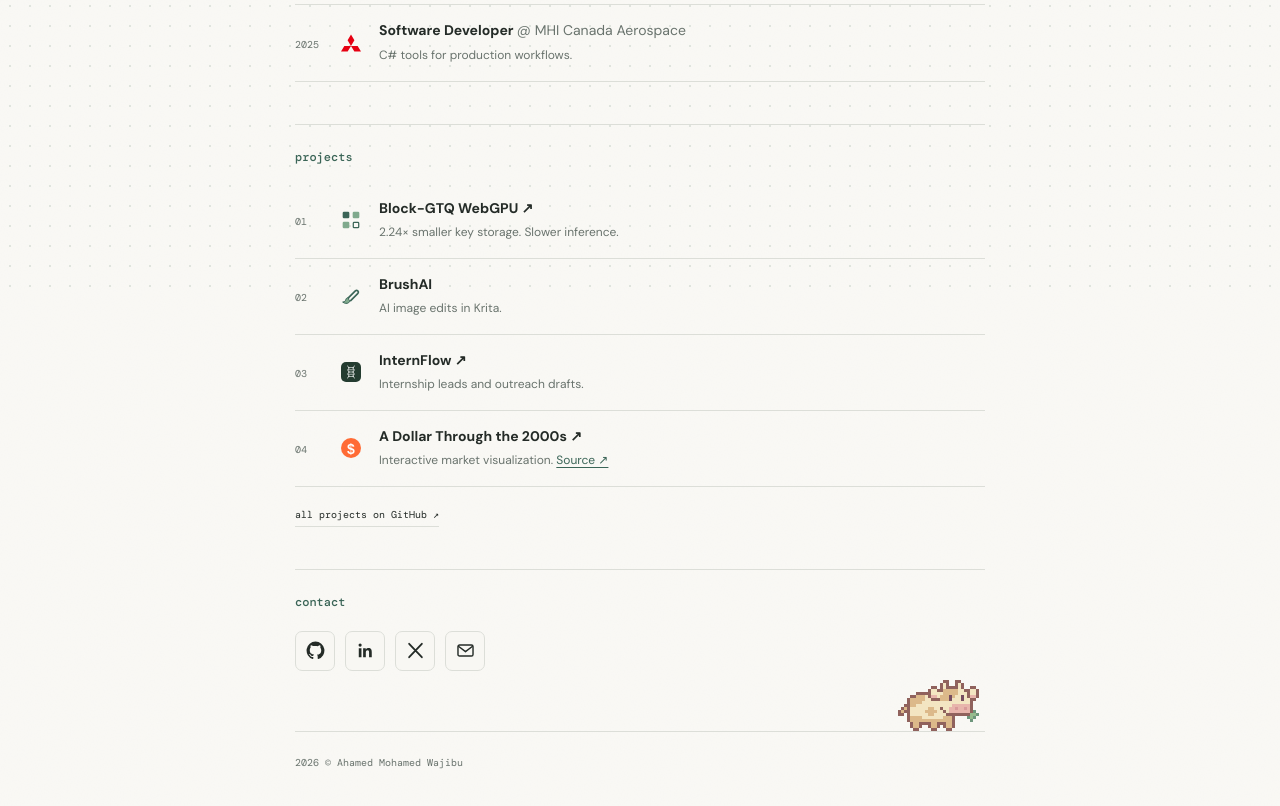
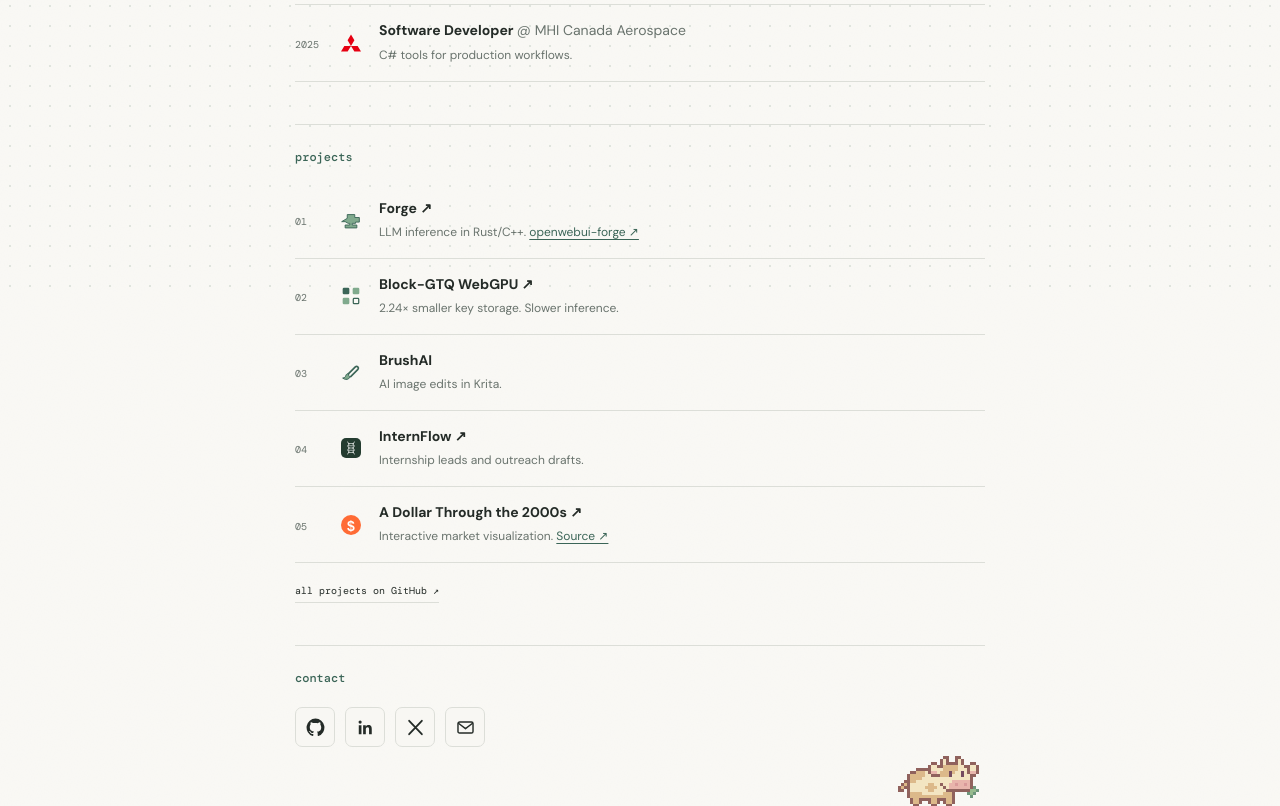
Before and after one commit to amw720386/Portfolio, a Flask app: page / in a window 1280 px wide. Shown: the part 504-1310 px from the top of the page. Before the commit the page ends 1273 px from the top, so only its background shows below. Run offline with Flask 3, Linux system fonts and the light colour scheme.

Commit message:
Forge added to projects section

```diff
--- a/app.py
+++ b/app.py
@@ -3,6 +3,7 @@ from flask import Flask, Response, abort, redirect, render_template, send_from_d
 app = Flask(__name__)
 
 PROJECT_DESTINATIONS = {
+    "forge": "https://github.com/amw720386/forge",
     "block-gtq-webgpu": "https://github.com/amw720386/block-gqt-webgpu",
     "brushai": "https://github.com/amw720386",
     "internflow": "https://github.com/amw720386/InternFlow",
--- a/templates/index.html
+++ b/templates/index.html
@@ -34,20 +34,24 @@
 
     <section class="section" id="projects" aria-labelledby="projects-title">
       <h2 class="section-heading" id="projects-title">projects</h2>
+      <div class="entry project" id="project-forge">
+        <span class="entry-meta"><span class="entry-date">01</span><img class="entry-icon entry-icon--tint" src="{{ url_for('static', filename='icons/forge.svg') }}" width="20" height="20" alt=""></span>
+        <div><h3><a href="{{ url_for('project', slug='forge') }}" target="_blank" rel="noopener noreferrer">Forge ↗</a></h3><p>LLM inference in Rust/C++. <a class="inline-link" href="https://github.com/amw720386/openwebui-forge" target="_blank" rel="noopener noreferrer">openwebui-forge ↗</a></p></div>
+      </div>
       <div class="entry project" id="project-block-gtq">
-        <span class="entry-meta"><span class="entry-date">01</span><img class="entry-icon entry-icon--tint" src="{{ url_for('static', filename='icons/block-gtq.svg') }}" width="20" height="20" alt=""></span>
+        <span class="entry-meta"><span class="entry-date">02</span><img class="entry-icon entry-icon--tint" src="{{ url_for('static', filename='icons/block-gtq.svg') }}" width="20" height="20" alt=""></span>
         <div><h3><a href="{{ url_for('project', slug='block-gtq-webgpu') }}" target="_blank" rel="noopener noreferrer">Block-GTQ WebGPU ↗</a></h3><p>2.24× smaller key storage. Slower inference.</p></div>
       </div>
       <div class="entry project" id="project-brushai">
-        <span class="entry-meta"><span class="entry-date">02</span><img class="entry-icon entry-icon--tint" src="{{ url_for('static', filename='icons/brushai.svg') }}" width="20" height="20" alt=""></span>
+        <span class="entry-meta"><span class="entry-date">03</span><img class="entry-icon entry-icon--tint" src="{{ url_for('static', filename='icons/brushai.svg') }}" width="20" height="20" alt=""></span>
         <div><h3>BrushAI</h3><p>AI image edits in Krita.</p></div>
       </div>
       <div class="entry project" id="project-internflow">
-        <span class="entry-meta"><span class="entry-date">03</span><img class="entry-icon entry-icon--internflow" src="{{ url_for('static', filename='icons/internflow.svg') }}" width="20" height="20" alt=""></span>
+        <span class="entry-meta"><span class="entry-date">04</span><img class="entry-icon entry-icon--internflow" src="{{ url_for('static', filename='icons/internflow.svg') }}" width="20" height="20" alt=""></span>
         <div><h3><a href="{{ url_for('project', slug='internflow') }}" target="_blank" rel="noopener noreferrer">InternFlow ↗</a></h3><p>Internship leads and outreach drafts.</p></div>
       </div>
       <div class="entry project" id="project-dollar">
-        <span class="entry-meta"><span class="entry-date">04</span><img class="entry-icon" src="{{ url_for('static', filename='icons/adtt2s.svg') }}" width="20" height="20" alt=""></span>
+        <span class="entry-meta"><span class="entry-date">05</span><img class="entry-icon" src="{{ url_for('static', filename='icons/adtt2s.svg') }}" width="20" height="20" alt=""></span>
         <div><h3><a href="{{ url_for('project', slug='a-dollar-through-the-2000s') }}" target="_blank" rel="noopener noreferrer">A Dollar Through the 2000s ↗</a></h3><p>Interactive market visualization. <a class="inline-link" href="https://github.com/amw720386/A-Dollar-Through-The-2000s" target="_blank" rel="noopener noreferrer">Source ↗</a></p></div>
       </div>
       <a class="more-link" href="https://github.com/amw720386?tab=repositories" target="_blank" rel="noopener noreferrer">all projects on GitHub ↗</a>
@@ -84,6 +88,8 @@
     <a href="#projects" data-command="projects builds"><span>projects</span><small>selected work</small></a>
     <a href="#contact" data-command="contact email"><span>contact</span><small>email</small></a>
     <p class="command-caption">projects</p>
+    <a href="{{ url_for('project', slug='forge') }}" target="_blank" rel="noopener noreferrer" data-command="forge llm inference rust cpp anvil"><span>Forge</span><small>project ↗</small></a>
+    <a href="https://github.com/amw720386/openwebui-forge" target="_blank" rel="noopener noreferrer" data-command="openwebui forge chat ui"><span>openwebui-forge</span><small>project ↗</small></a>
     <a href="{{ url_for('project', slug='block-gtq-webgpu') }}" target="_blank" rel="noopener noreferrer" data-command="block gtq webgpu kv cache compression"><span>Block-GTQ WebGPU</span><small>project ↗</small></a>
     <a href="#project-brushai" data-command="brushai krita image editor"><span>BrushAI</span><small>project</small></a>
     <a href="{{ url_for('project', slug='internflow') }}" target="_blank" rel="noopener noreferrer" data-command="internflow internship outreach"><span>InternFlow</span><small>project ↗</small></a>
```
Also changed, not shown: static/icons/forge.svg (added).
